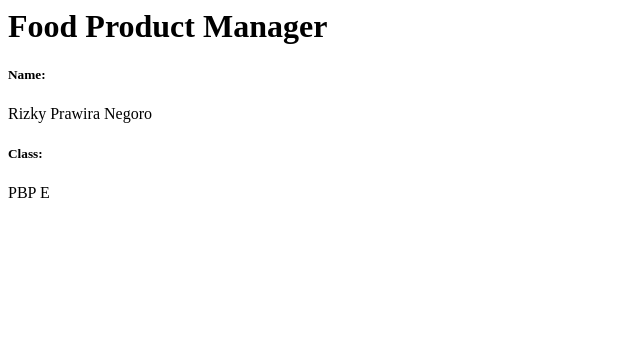
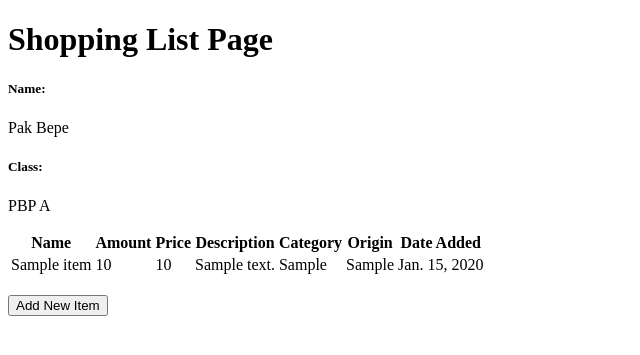
Before and after one commit to PrawiraRzkN/food_product, a Django app: page / in a window 1280 px wide. Shown: the top 355 px of the page, without its empty margins (0-640 px from the left). Run offline with Django 4.2, Linux system fonts and the light colour scheme; tables that the repository leaves empty hold one stand-in row (values such as "Sample post").

Commit message:
Progress Tugas 3: Impelemtasi form, xml, dan json.

```diff
--- a/food_product/urls.py
+++ b/food_product/urls.py
@@ -19,6 +19,5 @@ from django.urls import path, include
 
 urlpatterns = [
     path('admin/', admin.site.urls),
-    path('main/', include('main.urls')),
     path('', include('main.urls')),
 ]
--- a/main/templates/main.html
+++ b/main/templates/main.html
@@ -1,6 +1,45 @@
-<h1>Food Product Manager</h1>
+{% extends 'base.html' %}
 
-<h5>Name: </h5>
-<p>{{ name }}<p>
-<h5>Class: </h5>
-<p>{{ class }}<p>
+{% block content %}
+    <h1>Shopping List Page</h1>
+
+    <h5>Name:</h5>
+    <p>{{name}}</p>
+
+    <h5>Class:</h5>
+    <p>{{class}}</p>
+
+    <table>
+        <tr>
+            <th>Name</th>
+            <th>Amount</th>
+            <th>Price</th>
+            <th>Description</th>
+            <th>Category</th>
+            <th>Origin</th>
+            <th>Date Added</th>
+        </tr>
+
+        {% comment %} Berikut cara memperlihatkan data produk di bawah baris ini {% endcomment %}
+
+        {% for item in items %}
+            <tr>
+                <td>{{item.name}}</td>
+                <td>{{item.amount}}</item></td>
+                <td>{{item.price}}</td>
+                <td>{{item.description}}</td>
+                <td>{{item.category}}</td>
+                <td>{{item.origin}}</td>
+                <td>{{item.date_added}}</td>
+            </tr>
+        {% endfor %}
+    </table>
+
+    <br />
+
+    <a href="{% url 'main:create_item' %}">
+        <button>
+            Add New Item
+        </button>
+    </a>
+{% endblock content %}
--- a/main/urls.py
+++ b/main/urls.py
@@ -1,8 +1,13 @@
 from django.urls import path
-from main.views import show_main
+from main.views import show_main, create_item, show_xml, show_json, show_xml_by_id, show_json_by_id
 
 app_name = 'main'
 
 urlpatterns = [
     path('', show_main, name='show_main'),
+    path('create-item', create_item, name='create_item'),
+    path('xml/', show_xml, name='show_xml'),
+    path('json/', show_json, name='show_json'),
+    path('xml/<int:id>/', show_xml_by_id, name='show_xml_by_id'),
+    path('json/<int:id>/', show_json_by_id, name='show_json_by_id'),
 ]
--- a/main/views.py
+++ b/main/views.py
@@ -1,9 +1,43 @@
+from django.http import HttpResponse
+from django.core import serializers
+from django.http import HttpResponseRedirect
+from main.forms import ItemForm, Item
+from django.urls import reverse
 from django.shortcuts import render
 
 def show_main(request):
+    items = Item.objects.all()
+
     context = {
-        'name': 'Rizky Prawira Negoro',
-        'class': 'PBP E'
+        'name': 'Pak Bepe', # Nama kamu
+        'class': 'PBP A', # Kelas PBP kamu
+        'items': items
     }
 
     return render(request, "main.html", context)
+
+def create_item(request):
+    form = ItemForm(request.POST or None)
+
+    if form.is_valid() and request.method == "POST":
+        form.save()
+        return HttpResponseRedirect(reverse('main:show_main'))
+
+    context = {'form': form}
+    return render(request, "create_item.html", context)
+
+def show_xml(request):
+    data = Item.objects.all()
+    return HttpResponse(serializers.serialize("xml", data), content_type="application/xml")
+
+def show_json(request):
+    data = Item.objects.all()
+    return HttpResponse(serializers.serialize("json", data), content_type="application/json")
+
+def show_xml_by_id(request, id):
+    data = Item.objects.filter(pk=id)
+    return HttpResponse(serializers.serialize("xml", data), content_type="application/xml")
+
+def show_json_by_id(request, id):
+    data = Item.objects.filter(pk=id)
+    return HttpResponse(serializers.serialize("json", data), content_type="application/json")
--- a/requirements.txt
+++ b/requirements.txt
@@ -4,3 +4,4 @@ whitenoise
 psycopg2-binary
 requests
 urllib3
+django-environ
--- /dev/null
+++ b/templates/base.html
@@ -0,0 +1,18 @@
+{% load static %}
+<!DOCTYPE html>
+<html lang="en">
+    <head>
+        <meta charset="UTF-8" />
+        <meta
+            name="viewport"
+            content="width=device-width, initial-scale=1.0"
+        />
+        {% block meta %}
+        {% endblock meta %}
+    </head>
+
+    <body>
+        {% block content %}
+        {% endblock content %}
+    </body>
+</html>
```
Also changed, not shown: food_product/settings.py (+17 -1 lines), main/forms.py (added, +7 -0 lines), main/templates/create_item.html (added, +19 -0 lines), .github/workflows/pbp-deploy.yml (added), 3 other files.
